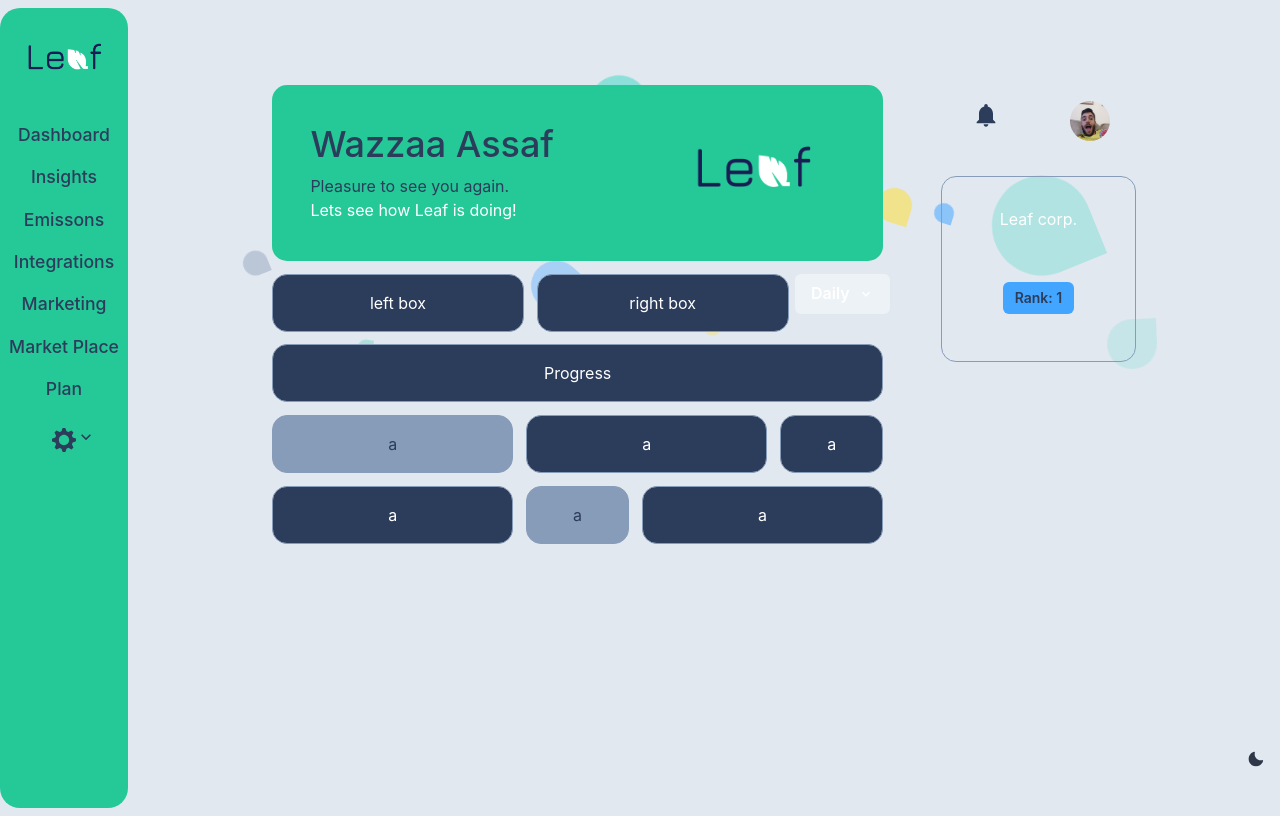
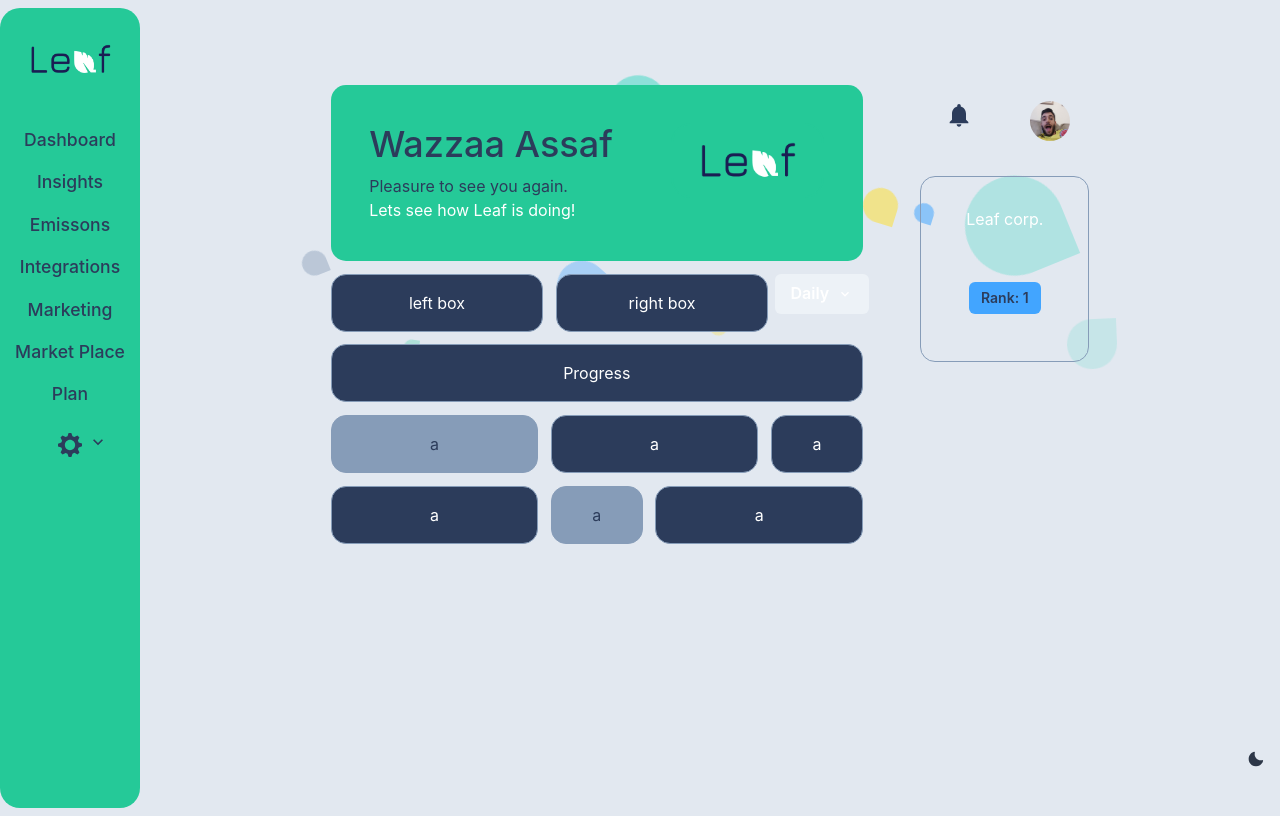
Before and after one commit to AssafWoo/Leaf-groot, a React (Create React App) app: page / in a window 1280 px wide. Built offline with nearby package versions, Linux system fonts and the light colour scheme.

Commit message:
changed from flex to grid in the main layout of the app

```diff
--- a/src/App.css
+++ b/src/App.css
@@ -1,6 +1,13 @@
 .App {
   text-align: center;
-  width:90%;
   margin:1rem auto;
-  flex:2 0 85%;
+  grid-area:'content'
 }
+.Wrapper {
+  display:grid;
+  grid-template-columns: 140px 1fr 0px;
+  grid-template-areas: "sidebar content";
+  grid-template-rows: auto 1fr auto;
+  grid-gap:60px;
+  height:100vh;
+}
--- a/src/App.js
+++ b/src/App.js
@@ -40,6 +40,7 @@ function App() {
     <Store.Provider value={{state, dispatch}}>
       <Flex>
         <BrowserRouter>
+        <div className="Wrapper">
         {isLogged ?
         <>
           <SideBar />
@@ -65,7 +66,7 @@ function App() {
                   <Route expact path="/login" component={Login} />
                 </div>
             </Switch> }
-
+            </div>
         </BrowserRouter>
       </Flex>
     </Store.Provider>
--- a/src/Components/Side_bar/style.js
+++ b/src/Components/Side_bar/style.js
@@ -12,7 +12,7 @@ export const SideBarWrapper = styled.div`
   background-color: ${MainGreen};
   overflow-x: hidden;
   padding-top: 20px;
-  flex:2 0 5%;
+  grid-area:'sidebar'
 `
 export const ItemsNav = styled.div`
     margin-top:.1rem;
```
